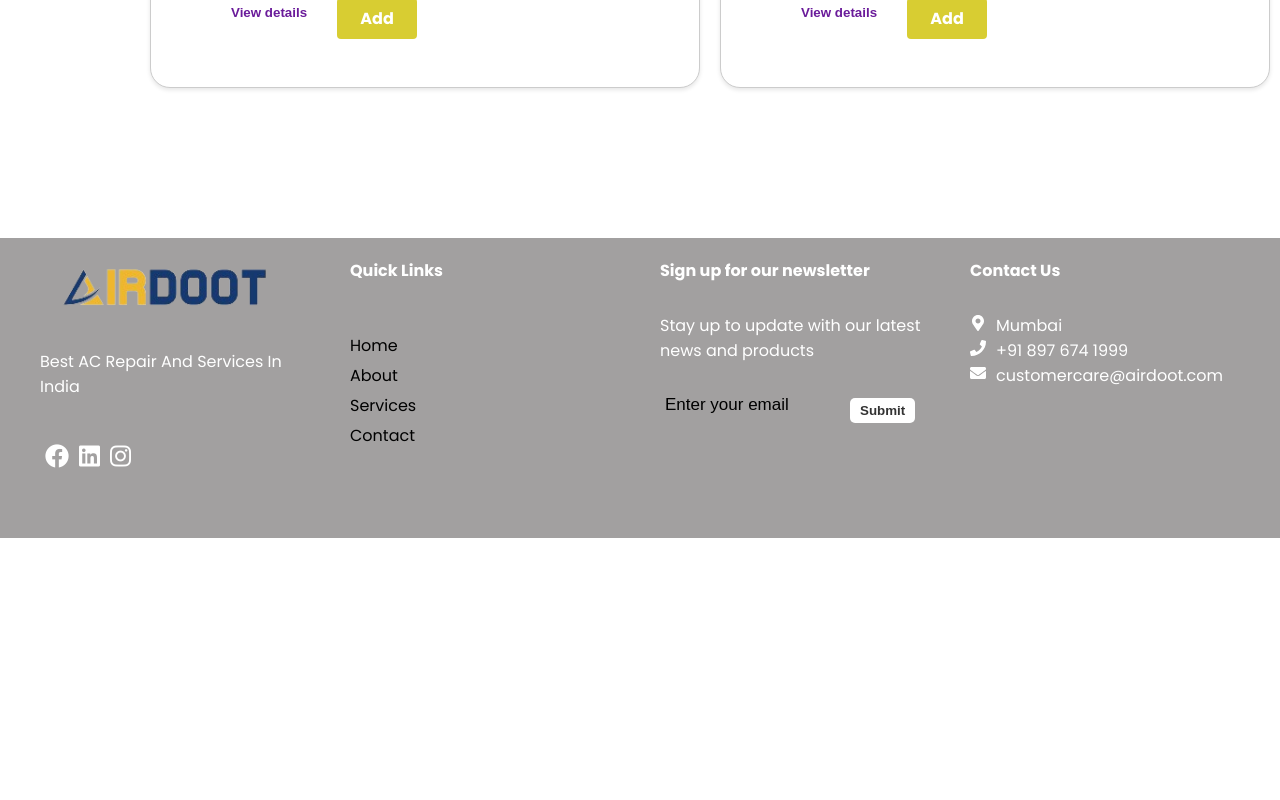
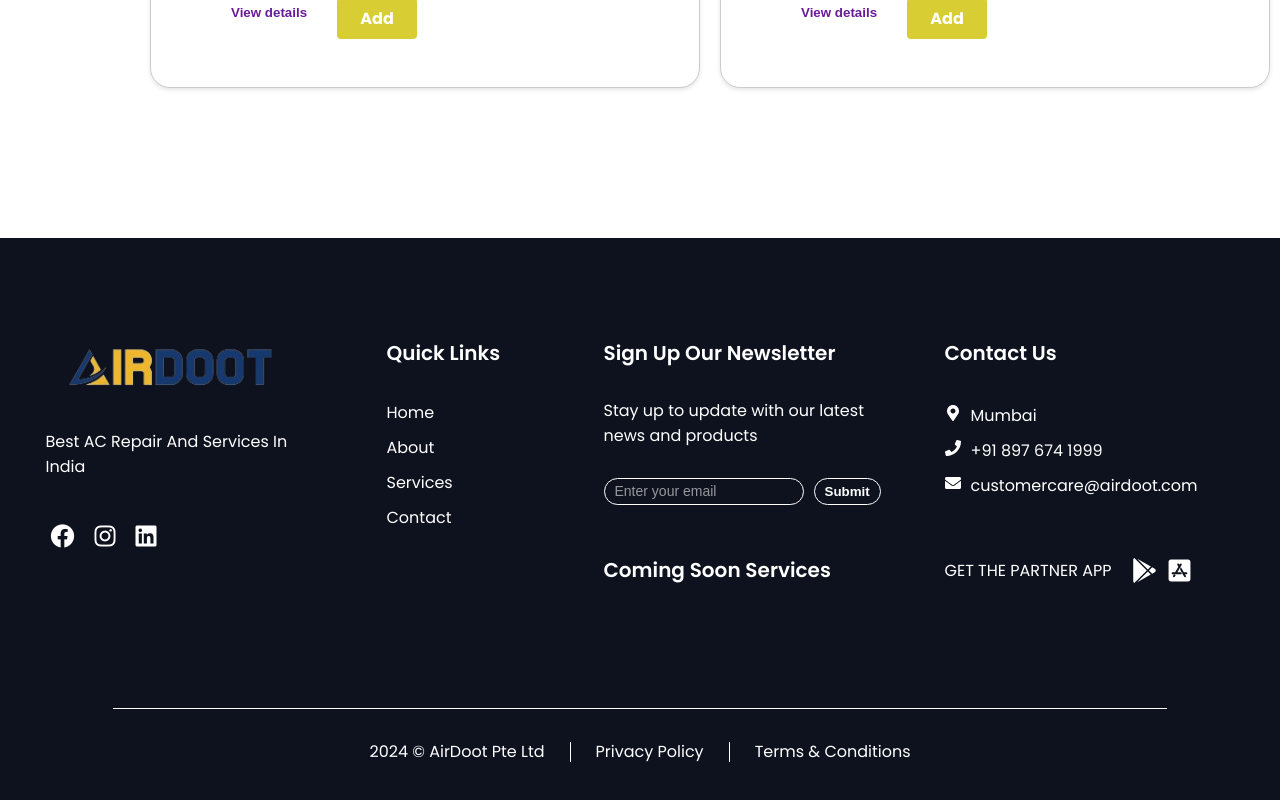
Before and after one commit to PunsithRajapakse/Airdoot, a React (Create React App) app: page /moreservice in a window 1280 px wide. Shown: the part 1289-2089 px from the top of the page. Before the commit the page ends 1827 px from the top, so only its background shows below. Built offline with nearby package versions, Linux system fonts and the light colour scheme.

Commit message:
Footer completed

```diff
--- a/src/components/common/footer/Footer.jsx
+++ b/src/components/common/footer/Footer.jsx
@@ -1,28 +1,46 @@
 import React from "react";
-import "./footer.css"; // Import your CSS file for styling
-import { FaEnvelope, FaPhone, FaMapMarkerAlt } from "react-icons/fa"; // Import relevant icons from react-icons library
+import "./footer.css";
+import {
+  FaEnvelope,
+  FaPhone,
+  FaMapMarkerAlt,
+  FaGooglePlay,
+  FaAppStoreIos,
+} from "react-icons/fa";
 
 const Footer = () => {
   return (
     <footer className="footer">
-      <div className="column">
+      <div className="column" style={{ width: "25%" }}>
         <div className="logo">
           <img src="Assets/alogo.png" alt="Logo" />
           <p>Best AC Repair And Services In India</p>
         </div>
         <div className="social-icons">
-          <a href="#" className="social-icon" target="_blank">
+          <a
+            href="https://www.facebook.com/airdoot.lk/"
+            className="social-icon"
+            target="_blank"
+          >
             <i className="fab fa-facebook" style={{ color: "#ffffff" }}></i>
           </a>
-          <a href="#" className="social-icon" target="_blank">
+          <a
+            href="https://www.instagram.com/airdoot/"
+            className="social-icon"
+            target="_blank"
+          >
+            <i className="fab fa-instagram" style={{ color: "#ffffff" }}></i>
+          </a>
+          <a
+            href="https://www.linkedin.com/company/airdoot-india-pvt-ltd/?originalSubdomain=in"
+            className="social-icon"
+            target="_blank"
+          >
             <i className="fab fa-linkedin" style={{ color: "#ffffff" }}></i>
-          </a>
-          <a href="#" className="social-icon" target="_blank">
-            <i className="fab fa-instagram" style={{ color: "#ffffff" }}></i>
           </a>
         </div>
       </div>
-      <div className="column">
+      <div className="column" style={{ width: "15%" }}>
         <h3>Quick Links</h3>
         <ul>
           <li>
@@ -39,15 +57,18 @@ const Footer = () => {
           </li>
         </ul>
       </div>
-      <div className="column">
-        <h3>Sign up for our newsletter</h3>
+      <div className="column" style={{ width: "25%" }}>
+        <h3>Sign Up Our Newsletter</h3>
         <p>Stay up to update with our latest news and products</p>
         <div className="newsletter-form">
           <input type="email" placeholder="Enter your email" />
           <button>Submit</button>
         </div>
+        <div className="cservice">
+          <h3>Coming Soon Services</h3>
+        </div>
       </div>
-      <div className="column">
+      <div className="column" style={{ width: "25%" }}>
         <h3>Contact Us</h3>
         <div className="contact-info">
           <div className="contact-item">
@@ -74,16 +95,29 @@ const Footer = () => {
               <p>customercare@airdoot.com</p>
             </div>
           </div>
+          <div className="app">
+            <div className="icon">
+              <p>GET THE PARTNER APP</p>
+            </div>
+            <div className="store-icons">
+              <FaGooglePlay />
+              <FaAppStoreIos />
+            </div>
+          </div>
         </div>
       </div>
-      {/* <div className="additional-links">
+      <div className="additional-links" style={{ width: "100%" }}>
         <p>2024 © AirDoot Pte Ltd</p>
-        <p><a href="#">Privacy Policy</a></p>
-        <p><a href="#">Terms & Conditions</a></p>
-      </div> */}
+        <div className="vertical-line"></div>
+        <p>
+          <a href="">Privacy Policy</a>
+        </p>
+        <div className="vertical-line"></div>
+        <p>
+          <a href="">Terms & Conditions</a>
+        </p>
+      </div>
     </footer>
-
-
   );
 };
 
--- a/src/components/common/footer/footer.css
+++ b/src/components/common/footer/footer.css
@@ -1,16 +1,24 @@
 .footer {
   display: flex;
+  flex-wrap: wrap; /* Allow items to wrap */
   justify-content: space-around;
-  background-color: #a2a0a0;
+  background-color: #0e121e;
   color: #fff;
   padding: 20px;
-  height: 300px;
+  height: auto;
 }
 
 .footer .column {
-  flex: 1;
-  padding: 0 20px;
+  margin-top: 80px;
+  padding-right: 30px;
+  margin-left: 20px;
 }
+
+.footer .column .cservice{
+  margin-top: 50px;
+
+}
+
 
 .footer .column p {
   margin-top: 30px;
@@ -35,7 +43,8 @@
 
 .footer .social-icon {
   margin: 0 5px;
-  font-size: 24px; /* Adjust the font size as needed */
+  font-size: 24px;
+  margin-right: 15px;
 }
 
 .footer .social-icon i {
@@ -43,25 +52,30 @@
 }
 
 .footer .social-icon:hover i {
-  transform: scale(1.2); /* Scale up the icon on hover */
+  transform: scale(1.2); /* Scale up the icon on hover */
 }
 
-
 .footer h3 {
-  font-size: 16px;
+  font-size: 20px;
   color: white;
+  font-weight: 600;
 }
 
 .footer ul {
   list-style: none;
   padding: 0;
   color: white;
-  margin-top: 50px;
+  margin-top: 30px;
 }
 
 .footer ul li {
   margin-bottom: 5px;
   color: white;
+}
+.footer ul li a {
+  color: white;
+  text-decoration: none;
+  line-height: 30px;
 }
 
 .footer input[type="email"],
@@ -76,26 +90,33 @@ button {
 
 .footer input[type="email"] {
   width: calc(100% - 80px);
-  padding: 5px;
-  margin-bottom: 10px;
+  padding: 5px 10px;
+
+  color: white;
+  border: 1px solid white;
+  border-radius: 20px;
+}
+
+.footer input[type="email"]::placeholder {
+  color: rgba(255, 255, 255, 0.563);
+  font-size: 14px;
 }
 
 .footer button {
   padding: 5px 10px;
-  background-color: #fff;
-  color: #333;
-  border: none;
+  background-color: #0e121e;
+  color: #ffffff;
+  border: 1px solid white;
   cursor: pointer;
-}
-
-.footer button:hover {
-  background-color: #ccc;
+  border-radius: 20px;
+  margin-left: 10px;
 }
 
 .footer .contact-info {
   display: flex;
   flex-direction: column;
   margin-top: 30px;
+  line-height: 35px;
 }
 
 .footer .contact-item {
@@ -112,8 +133,27 @@ button {
   color: white;
 }
 
-.footer .column .contact-info .contact-item .info{
+.footer .column .contact-info .contact-item .info {
   margin-top: 0px;
+}
+
+.footer .app {
+  display: flex;
+  align-items: center;
+  margin-top: 20px;
+}
+
+.footer .store-icons {
+  display: flex;
+  align-items: center;
+  margin-left: 10px;
+  margin-top: 30px;
+}
+
+.footer .store-icons svg {
+  width: 25px;
+  height: 25px;
+  margin-left: 10px;
 }
 
 .footer .additional-links {
@@ -121,9 +161,24 @@ button {
   justify-content: center;
   align-items: center;
   color: white;
-  width: 100%; /* Make the section take full width */
+  flex-basis: 85%; /* Take full width */
+  margin-top: 120px; /* Adjust spacing */
+  border-top: 1px solid white;
 }
 
 .footer .additional-links p {
+  margin: 30px 15px;
+}
+
+.footer .additional-links a {
+  color: white;
+  text-decoration: none;
+}
+
+/* Add vertical lines */
+.footer .additional-links .vertical-line {
+  width: 1px;
+  height: 20px; /* Adjust height as needed */
+  background-color: white;
   margin: 0 10px;
 }
```
